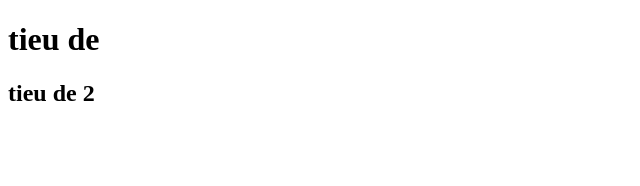
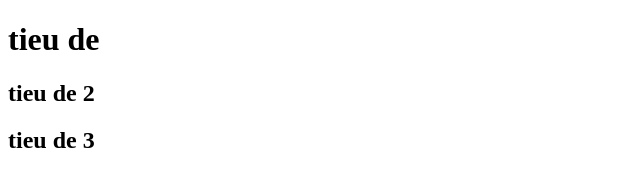
Before and after one commit to Vinhle20022005/duan6.1, a plain HTML site: page index.html in a window 1280 px wide. Shown: the whole page, without its empty margins (0-640 px from the left). Drawn offline with Linux system fonts and the light colour scheme.

Commit message:
sua lan 3

```diff
--- a/index.html
+++ b/index.html
@@ -8,5 +8,6 @@
 <body>
     <H1>tieu de</H1>
     <h2>tieu de 2</h2>
+    <h2>tieu de 3</h2>
 </body>
 </html>
```
